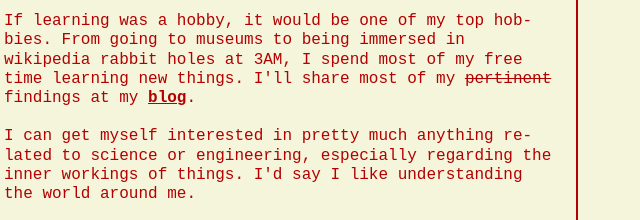
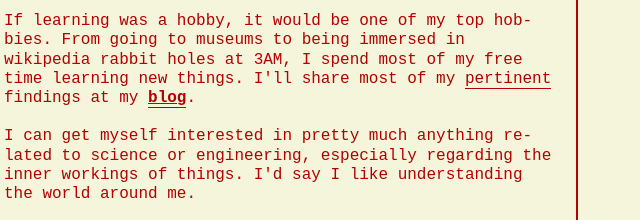
Before and after one commit to developedby/developedby.github.io, a plain HTML site: page docs/index.html in a window 1280 px wide. Shown: the part 389-609 px from the top of the page, 362-1002 px from the left. Drawn offline with Linux system fonts and the light colour scheme; a web font is replaced by a local one.

Commit message:
vamo q vamo2

```diff
--- a/docs/src/index.css
+++ b/docs/src/index.css
@@ -61,7 +61,8 @@
 p a, p s {
   margin-top: 0;
   display: inline;
-  text-decoration-thickness: 1px;
+  text-decoration: none;
+  border-bottom: 1px solid currentColor;
   line-height: inherit;
 }
 
```
